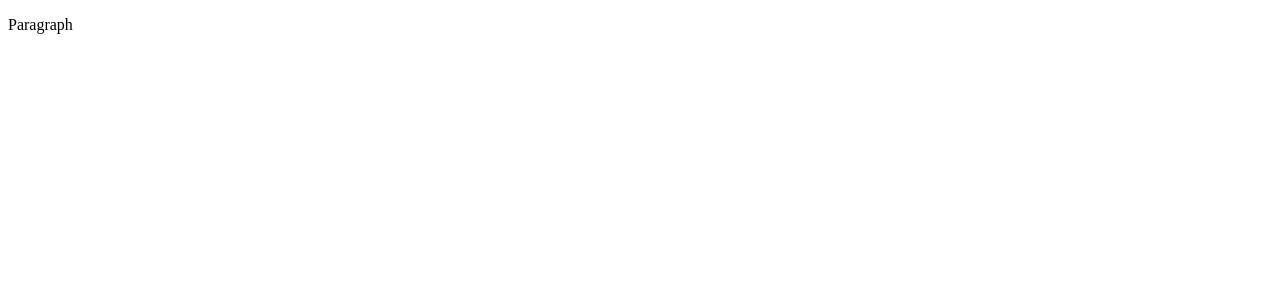
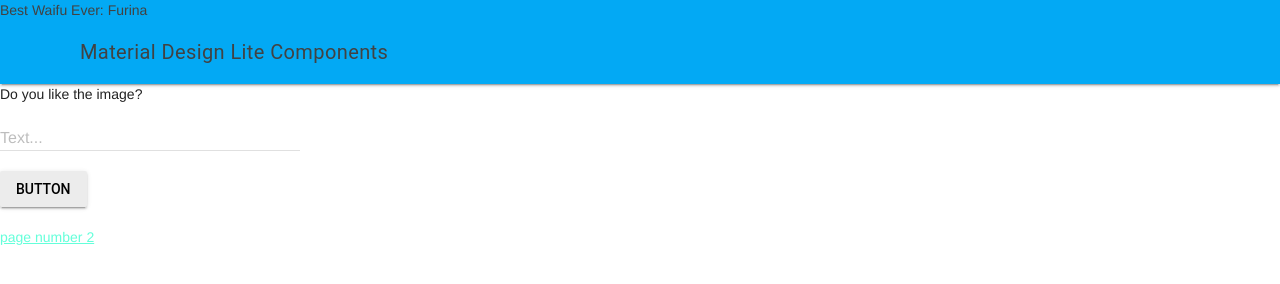
Before and after one commit to MTHS-ICD2O-1-2023/ICD2O-Unit-1-05-Gabriel-Zanardi, a plain HTML site: page index.html in a window 1280 px wide. Drawn offline with nearby package versions, Linux system fonts and the light colour scheme.

Commit message:
Edited index 1 file

```diff
--- a/index.html
+++ b/index.html
@@ -1,9 +1,44 @@
 <!DOCTYPE html>
+<!--MAde by Gabriel in Feb 22nd-->
 <html>
   <head>
-    <title>Title</title>
+    <meta charset="utf-8" />
+    <meta name="description" content="My first MDL webpage" />
+    <meta name="keywords" content="mths, ics2o" />
+    <meta name="author" content="Gabriel" />
+    <meta name="viewport" content="width=device-width, initial-scale=1.0" />
+    <link rel="stylesheet" href="https://fonts.googleapis.com/icon?family=Material+Icons">
+    <link rel="stylesheet" href="https://code.getmdl.io/1.3.0/material.light_blue-teal.min.css" />
+    <link rel="stylesheet" href="./css/style.css" />
+    <title>First webpage with MDL</title>
   </head>
   <body>
-    <p>Paragraph</p>
+    <script defer src="https://code.getmdl.io/1.3.0/material.min.js"></script>
+    <div class="mdl-layout mdl-js-layout mdl-layout--fixed-header">
+      <header class="mdl-layout__header">
+        Best Waifu Ever: Furina
+        <div class="mdl-layout__header-row">
+          <span class="mdl-layout-title">Material Design Lite Components</span>
+      </header>
+      <main class="mdl-layout__content">
+        <div class="page-content">
+          Do you like the image?
+        </div>
+        <!-- Simple Textfield -->
+        <form action="#">
+          <div class="mdl-textfield mdl-js-textfield">
+            <input class="mdl-textfield__input" type="text" id="sample1">
+            <label class="mdl-textfield__label" for="sample1">Text...</label>
+          </div>
+        </form>
+        <!-- Raised button -->
+        <button class="mdl-button mdl-js-button mdl-button--raised">
+          Button
+        </button>
+        <br>
+        <br>
+        <a href="./index2.html">page number 2</a>
+      </main>
+    </div>
   </body>
 </html>
```
Also changed, not shown: index2.html (added).
